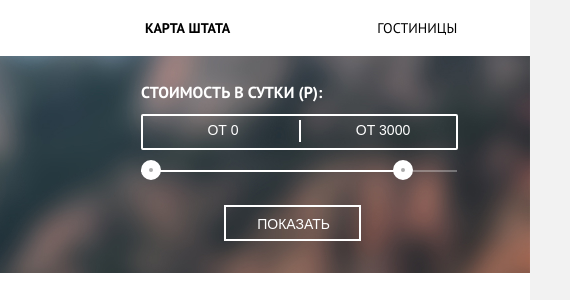
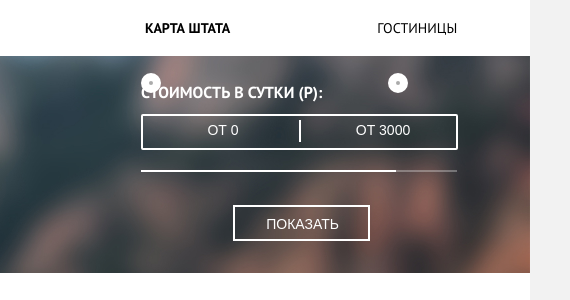
Before and after one commit to ShepelIrina/Sedona, a plain HTML site: page hotel.html in a window 1280 px wide. Shown: the top 300 px of the page, 710-1280 px from the left. Drawn offline with Linux system fonts and the light colour scheme.

Commit message:
chore(add app)

```diff
--- a/style.css
+++ b/style.css
@@ -452,6 +452,9 @@ align-items: center;
     list-style: none;
     display: flex;
 }
+.form-hotels__item {
+    position: relative;
+}
 .form-hotels__item:first-child {
     margin-right: 119px;
 }
@@ -562,11 +565,11 @@ padding-left: 38px;
     border-radius: 50%;
     padding: 2px;
     cursor: pointer;
-    top: 160px;
+    top: -9px;
 
 }
 .toggle-max {
-   right: 157px;
+   right: 50px;
 }
 .form-hotels__button {
     position: absolute;
@@ -577,7 +580,7 @@ padding-left: 38px;
     font-size: 14px;
     line-height: 21px;
     text-transform: uppercase;
-    right: 209px;
+    right: 88px;
 
 }
 .hotel__choice {
```
